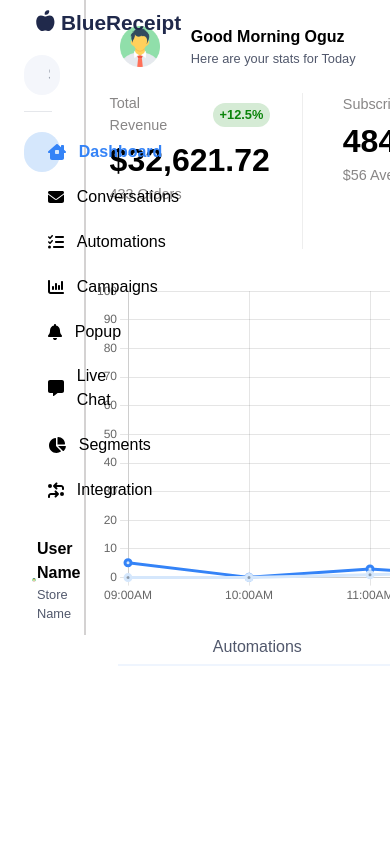
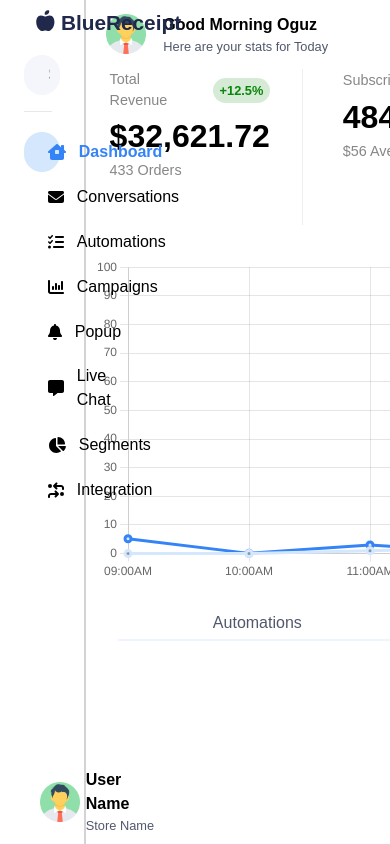
Before and after one commit to SanthoshM25/dashboard_vue, a Vue app: page / in a window 390 px wide. Shown: the top 844 px of the page. Built offline with nearby package versions, Linux system fonts and the light colour scheme; a web font is replaced by a local one.

Commit message:
fix: responsiveness

```diff
--- a/src/assets/styles/profileCard.css
+++ b/src/assets/styles/profileCard.css
@@ -1,13 +1,12 @@
 .profile-card-wrapper {
   display: flex;
-  width: auto;
-  height: auto;
   align-items: center;
+  justify-content: flex-start;
 }
 
 .user-avatar {
-  width: 20%;
-  height: 60%;
+  width: 2.5rem;
+  height: 2.5rem;
   object-fit: contain;
   margin-right: 5%;
 }
--- a/src/assets/styles/sideBar.css
+++ b/src/assets/styles/sideBar.css
@@ -2,6 +2,7 @@
   padding: 0.2em 1.5em;
   border-right: 2px solid rgb(212, 210, 210);
   max-width: 22%;
+  height: 100vh;
 }
 
 .logo-wrapper {
@@ -11,7 +12,7 @@
   font-size: 1.3em;
   color: var(--primary);
   align-items: center;
-  max-width: 70%;
+  /* max-width: 70%; */
 }
 
 .logo {
@@ -74,7 +75,10 @@
 }
 .user-card {
   height: 10%;
-  width: 70%;
-  padding: 0.5em;
+  width: 50%;
+  padding: 0 2.5em;
   margin-top: 1.2em;
+  position: fixed;
+  left: 0;
+  bottom: 0;
 }
```
